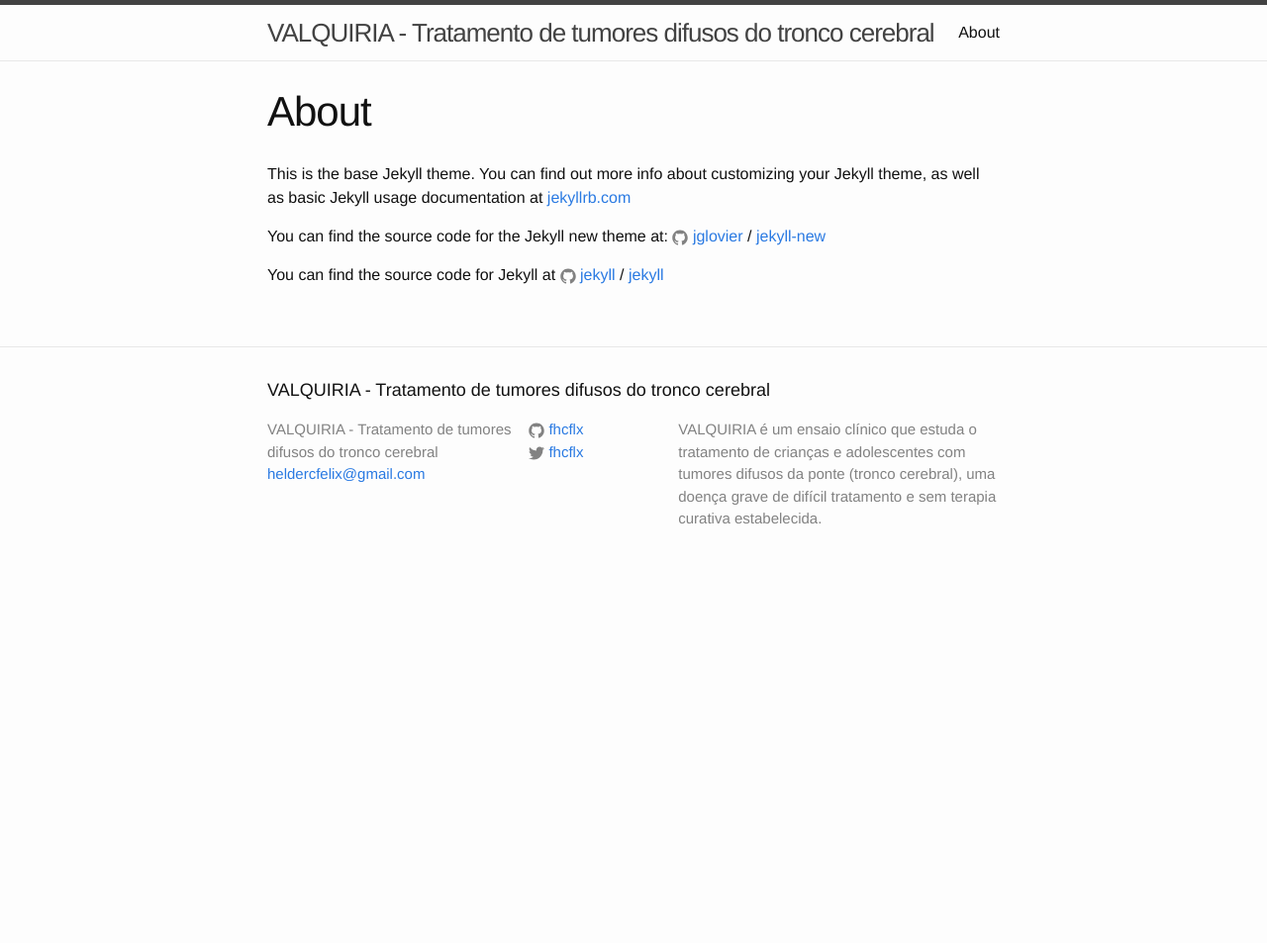
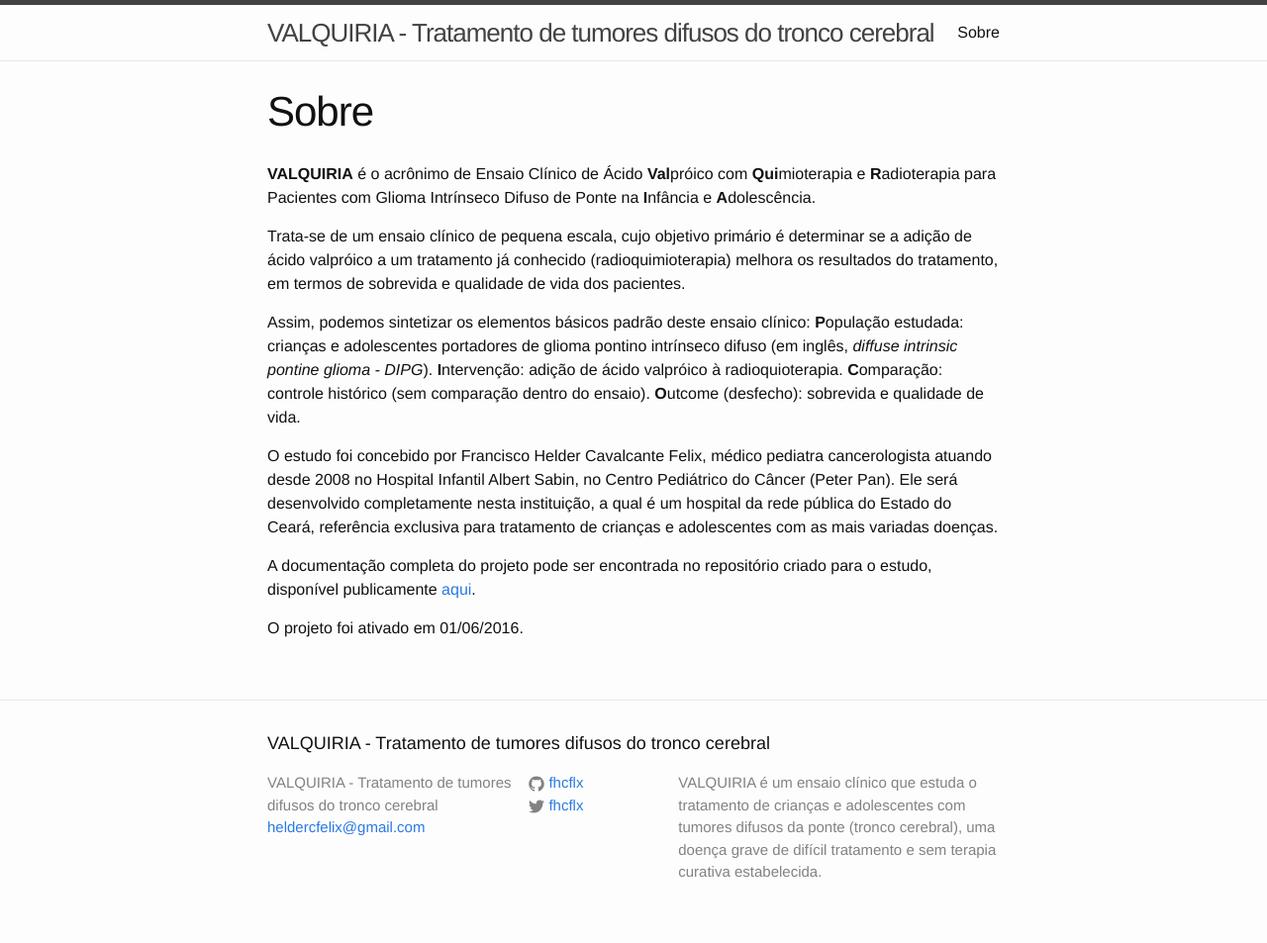
Before and after one commit to cmprsk/valkyrie, a Jekyll site: the page built from about.md, in a window 1280 px wide. Shown: the whole page at 99% size. Built offline with Jekyll 4.4.1, drawn with Linux system fonts in a browser that asks for light colours; before the commit the page ends 900 px from its top, so only the background shows below that.

Commit message:
corrigindo postagem

```diff
--- a/about.md
+++ b/about.md
@@ -1,15 +1,20 @@
 ---
 layout: page
-title: About
-permalink: /about/
+title: Sobre
+permalink: /sobre/
 ---
+**VALQUIRIA** é o acrônimo de Ensaio Clínico de Ácido **Val**próico com **Qui**mioterapia e **R**adioterapia para Pacientes com Glioma Intrínseco Difuso de Ponte na **I**nfância e **A**dolescência.
 
-This is the base Jekyll theme. You can find out more info about customizing your Jekyll theme, as well as basic Jekyll usage documentation at [jekyllrb.com](http://jekyllrb.com/)
+Trata-se de um ensaio clínico de pequena escala, cujo objetivo primário é determinar se a adição de ácido valpróico a um tratamento já conhecido (radioquimioterapia) melhora os resultados do tratamento, em termos de sobrevida e qualidade de vida dos pacientes.
 
-You can find the source code for the Jekyll new theme at:
-{% include icon-github.html username="jglovier" %} /
-[jekyll-new](https://github.com/jglovier/jekyll-new)
+Assim, podemos sintetizar os elementos básicos padrão deste ensaio clínico:
+**P**opulação estudada: crianças e adolescentes portadores de glioma pontino intrínseco difuso (em inglês, *diffuse intrinsic pontine glioma - DIPG*).
+**I**ntervenção: adição de ácido valpróico à radioquioterapia.
+**C**omparação: controle histórico (sem comparação dentro do ensaio).
+**O**utcome (desfecho): sobrevida e qualidade de vida.
 
-You can find the source code for Jekyll at
-{% include icon-github.html username="jekyll" %} /
-[jekyll](https://github.com/jekyll/jekyll)
+O estudo foi concebido por Francisco Helder Cavalcante Felix, médico pediatra cancerologista atuando desde 2008 no Hospital Infantil Albert Sabin, no Centro Pediátrico do Câncer (Peter Pan). Ele será desenvolvido completamente nesta instituição, a qual é um hospital da rede pública do Estado do Ceará, referência exclusiva para tratamento de crianças e adolescentes com as mais variadas doenças.
+
+A documentação completa do projeto pode ser encontrada no repositório criado para o estudo, disponível publicamente [aqui](http://github.com/fhcflx/valkyrie/).
+
+O projeto foi ativado em 01/06/2016.
```
